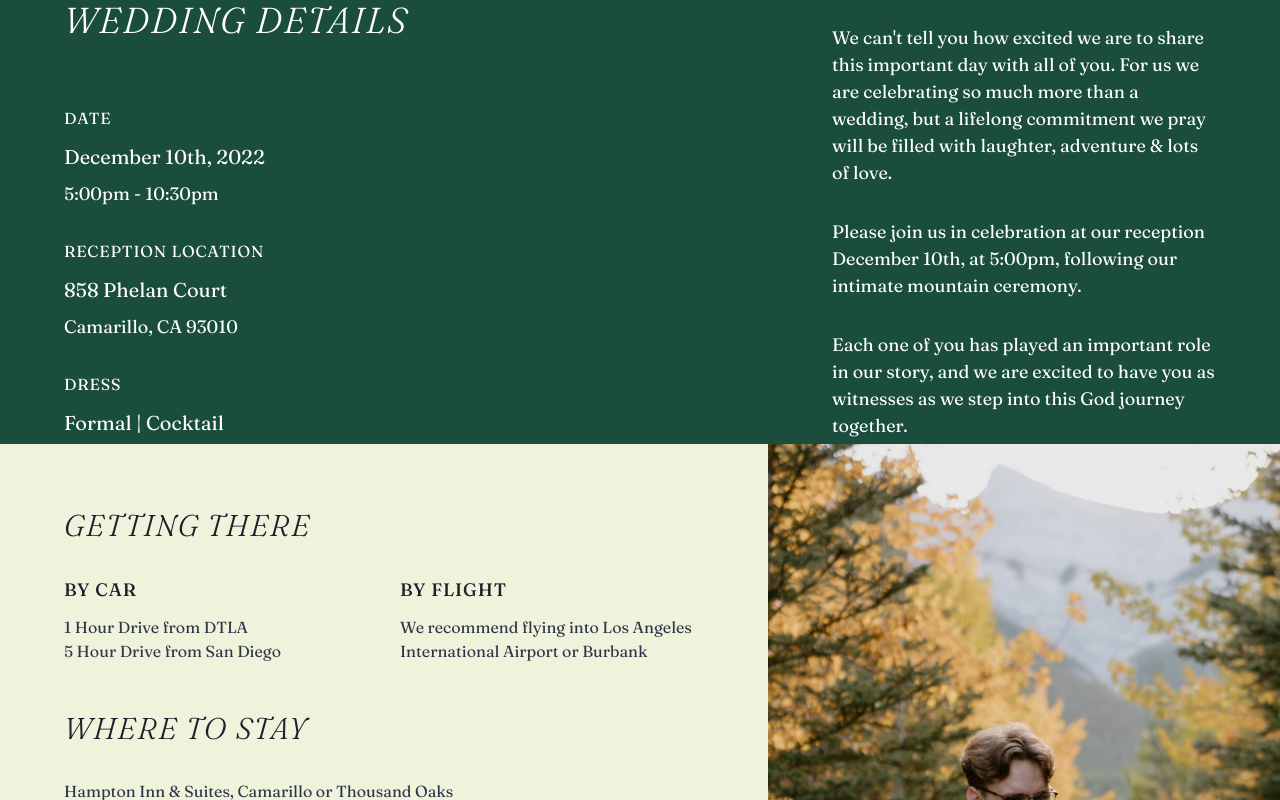
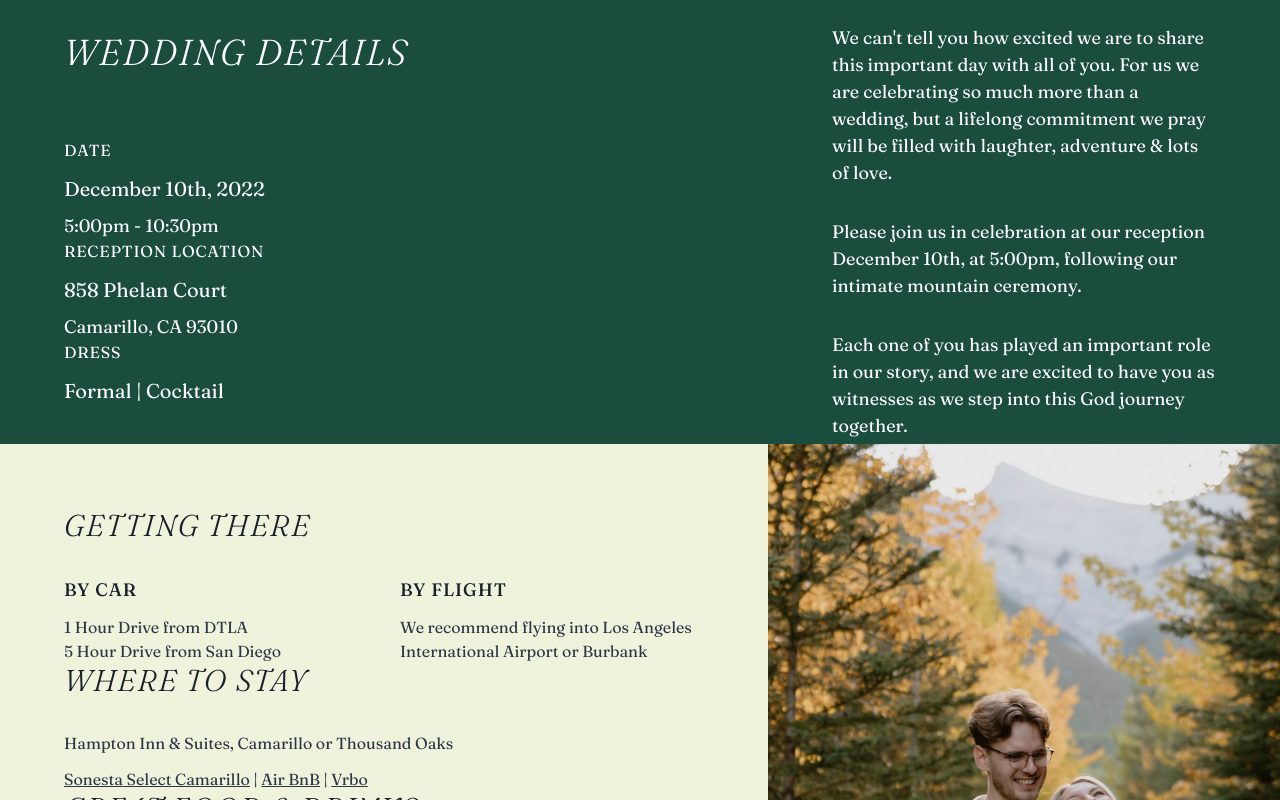
Before and after one commit to Barndon99/wedding-bells, a React (Vite) app: page / in a window 1280 px wide. Shown: the part 720-1520 px from the top of the page. Built offline with nearby package versions, Linux system fonts and the light colour scheme.

Commit message:
animations + framer motion

```diff
--- /dev/null
+++ b/src/components/AnimatedSection.jsx
@@ -0,0 +1,129 @@
+import { motion } from 'framer-motion'
+import { useInView } from 'framer-motion'
+import { useRef } from 'react'
+
+// Slide up animation
+export function SlideUp({ children, delay = 0, duration = 0.6 }) {
+  const ref = useRef(null)
+  const isInView = useInView(ref, { once: true, margin: "-100px" })
+
+  return (
+    <motion.div
+      ref={ref}
+      initial={{ opacity: 0, y: 50 }}
+      animate={isInView ? { opacity: 1, y: 0 } : { opacity: 0, y: 50 }}
+      transition={{ duration, delay, ease: "easeOut" }}
+    >
+      {children}
+    </motion.div>
+  )
+}
+
+// Fade in animation
+export function FadeIn({ children, delay = 0, duration = 0.8 }) {
+  const ref = useRef(null)
+  const isInView = useInView(ref, { once: true, margin: "-50px" })
+
+  return (
+    <motion.div
+      ref={ref}
+      initial={{ opacity: 0 }}
+      animate={isInView ? { opacity: 1 } : { opacity: 0 }}
+      transition={{ duration, delay, ease: "easeOut" }}
+    >
+      {children}
+    </motion.div>
+  )
+}
+
+// Slide in from left
+export function SlideInLeft({ children, delay = 0, duration = 0.8 }) {
+  const ref = useRef(null)
+  const isInView = useInView(ref, { once: true, margin: "-100px" })
+
+  return (
+    <motion.div
+      ref={ref}
+      initial={{ opacity: 0, x: -50 }}
+      animate={isInView ? { opacity: 1, x: 0 } : { opacity: 0, x: -50 }}
+      transition={{ duration, delay, ease: "easeOut" }}
+    >
+      {children}
+    </motion.div>
+  )
+}
+
+// Slide in from right
+export function SlideInRight({ children, delay = 0, duration = 0.8 }) {
+  const ref = useRef(null)
+  const isInView = useInView(ref, { once: true, margin: "-100px" })
+
+  return (
+    <motion.div
+      ref={ref}
+      initial={{ opacity: 0, x: 50 }}
+      animate={isInView ? { opacity: 1, x: 0 } : { opacity: 0, x: 50 }}
+      transition={{ duration, delay, ease: "easeOut" }}
+    >
+      {children}
+    </motion.div>
+  )
+}
+
+// Scale up animation
+export function ScaleUp({ children, delay = 0, duration = 0.6 }) {
+  const ref = useRef(null)
+  const isInView = useInView(ref, { once: true, margin: "-100px" })
+
+  return (
+    <motion.div
+      ref={ref}
+      initial={{ opacity: 0, scale: 0.8 }}
+      animate={isInView ? { opacity: 1, scale: 1 } : { opacity: 0, scale: 0.8 }}
+      transition={{ duration, delay, ease: "easeOut" }}
+    >
+      {children}
+    </motion.div>
+  )
+}
+
+// Stagger children animation
+export function StaggerContainer({ children, staggerDelay = 0.1 }) {
+  const ref = useRef(null)
+  const isInView = useInView(ref, { once: true, margin: "-100px" })
+
+  return (
+    <motion.div
+      ref={ref}
+      initial="hidden"
+      animate={isInView ? "visible" : "hidden"}
+      variants={{
+        hidden: {},
+        visible: {
+          transition: {
+            staggerChildren: staggerDelay
+          }
+        }
+      }}
+    >
+      {children}
+    </motion.div>
+  )
+}
+
+export function StaggerItem({ children, delay = 0 }) {
+  return (
+    <motion.div
+      variants={{
+        hidden: { opacity: 0, y: 30 },
+        visible: {
+          opacity: 1,
+          y: 0,
+          transition: { duration: 0.6, ease: "easeOut", delay }
+        }
+      }}
+    >
+      {children}
+    </motion.div>
+  )
+}
--- a/src/pages/Home.jsx
+++ b/src/pages/Home.jsx
@@ -8,6 +8,7 @@ import {
   Button,
   SimpleGrid
 } from '@chakra-ui/react'
+import { SlideUp, FadeIn, SlideInLeft, SlideInRight, StaggerContainer, StaggerItem } from '../components/AnimatedSection'
 
 function Home() {
   return (
@@ -36,12 +37,15 @@ function Home() {
         {/* Hero Content */}
         <VStack spacing={6} textAlign="center" position="relative" zIndex={1} color="white">
           {/* Small dots decoration */}
+          <FadeIn delay={0.2}>
             <HStack spacing={2} mb={4}>
               <Box w={2} h={2} bg="white" borderRadius="full" />
               <Box w={2} h={2} bg="white" borderRadius="full" />
               <Box w={2} h={2} bg="white" borderRadius="full" />
             </HStack>
+          </FadeIn>
 
+          <SlideUp delay={0.4}>
             <Heading
               as="h1"
               fontSize={{ base: "4xl", md: "6xl" }}
@@ -52,7 +56,9 @@ function Home() {
             >
               Graham & Katarina
             </Heading>
+          </SlideUp>
 
+          <SlideUp delay={0.6}>
             <Button
               bg="white"
               color="gray.800"
@@ -66,8 +72,9 @@ function Home() {
             >
               Save the Date • June 15, 2024
             </Button>
+          </SlideUp>
 
-          <Box>
+          <SlideUp delay={0.8}>
             <Button
               variant="outline"
               borderColor="white"
@@ -82,7 +89,7 @@ function Home() {
             >
               RSVP
             </Button>
-          </Box>
+          </SlideUp>
         </VStack>
       </Box>
 
@@ -97,6 +104,7 @@ function Home() {
           {/* Left Column - Wedding Details */}
           <Box p={{ base: 8, lg: 16 }} display="flex" alignItems="center">
             <VStack align="start" spacing={{ base: 6, lg: 8 }} w="full">
+              <SlideInLeft>
                 <Heading
                   fontSize={{ base: "3xl", lg: "4xl" }}
                   fontWeight="300"
@@ -108,8 +116,10 @@ function Home() {
                 >
                   Wedding Details
                 </Heading>
+              </SlideInLeft>
 
-              <VStack align="start" spacing={{ base: 6, lg: 8 }} w="full">
+              <StaggerContainer>
+                <StaggerItem>
                   <Box>
                     <Text fontSize={{ base: "sm", lg: "md" }} letterSpacing="wider" textTransform="uppercase" mb={3} color="white">
                       Date
@@ -117,7 +127,9 @@ function Home() {
                     <Text fontSize={{ base: "lg", lg: "xl" }} color="white" mb={2}>December 10th, 2022</Text>
                     <Text fontSize={{ base: "md", lg: "lg" }} color="white">5:00pm - 10:30pm</Text>
                   </Box>
+                </StaggerItem>
 
+                <StaggerItem>
                   <Box>
                     <Text fontSize={{ base: "sm", lg: "md" }} letterSpacing="wider" textTransform="uppercase" mb={3} color="white">
                       Reception Location
@@ -125,20 +137,24 @@ function Home() {
                     <Text fontSize={{ base: "lg", lg: "xl" }} color="white" mb={2}>858 Phelan Court</Text>
                     <Text fontSize={{ base: "md", lg: "lg" }} color="white">Camarillo, CA 93010</Text>
                   </Box>
+                </StaggerItem>
 
+                <StaggerItem>
                   <Box>
                     <Text fontSize={{ base: "sm", lg: "md" }} letterSpacing="wider" textTransform="uppercase" mb={3} color="white">
                       Dress
                     </Text>
                     <Text fontSize={{ base: "lg", lg: "xl" }} color="white" mb={2}>Formal | Cocktail</Text>
                   </Box>
-              </VStack>
+                </StaggerItem>
+              </StaggerContainer>
             </VStack>
           </Box>
 
           {/* Right Column - Additional Info */}
           <Box p={{ base: 8, lg: 16 }} display="flex" alignItems="center">
             <VStack align="start" spacing={{ base: 6, lg: 8 }} w="full">
+              <SlideInRight>
                 <Heading
                   fontSize={{ base: "2xl", lg: "3xl" }}
                   fontWeight="300"
@@ -150,6 +166,7 @@ function Home() {
                 >
                   A Note from the Bride & Groom
                 </Heading>
+              </SlideInRight>
 
               <VStack align="start" spacing={{ base: 6, lg: 8 }} w="full">
                 <Text color="white" fontSize={{ base: "md", lg: "lg" }} lineHeight="relaxed">
@@ -195,6 +212,7 @@ function Home() {
         <Box bg="#f0f3dc" p={16} order={{ base: 2, lg: 1 }}>
           <VStack spacing={12} align="start">
             {/* Getting There */}
+            <SlideUp>
               <Box>
                 <Heading
                   fontSize={{ base: "2xl", lg: "3xl" }}
@@ -312,6 +330,7 @@ function Home() {
                 </Box>
               </SimpleGrid>
               </Box>
+            </SlideUp>
           </VStack>
         </Box>
       </SimpleGrid>
--- a/src/pages/Photos.jsx
+++ b/src/pages/Photos.jsx
@@ -1,4 +1,5 @@
 import { Box, Heading, Text, VStack, Container, SimpleGrid, Image } from '@chakra-ui/react'
+import { SlideUp, FadeIn } from '../components/AnimatedSection'
 
 function Photos() {
   // Placeholder images - replace with actual photos
@@ -15,6 +16,7 @@ function Photos() {
     <Box minH="100vh" bg="#f0f3dc">
       <Container maxW="container.lg" py={16}>
         <VStack spacing={12} align="center" textAlign="center">
+          <SlideUp>
             <VStack spacing={6}>
               <Heading
                 as="h1"
@@ -31,7 +33,9 @@ function Photos() {
                 to recent moments, these photos tell the story of our love.
               </Text>
             </VStack>
+          </SlideUp>
 
+        <FadeIn delay={0.3}>
           <SimpleGrid columns={{ base: 1, sm: 2, md: 3 }} spacing={6} w="full">
           {photos.map((photo) => (
             <Box
@@ -56,13 +60,16 @@ function Photos() {
             </Box>
           ))}
           </SimpleGrid>
+        </FadeIn>
 
+        <SlideUp delay={0.6}>
           <Box textAlign="center" mt={8}>
             <Text color="gray.600" fontStyle="italic">
               More photos coming soon! We'll be adding engagement photos and other
               special moments as we get closer to the big day.
             </Text>
           </Box>
+        </SlideUp>
         </VStack>
       </Container>
     </Box>
--- a/src/pages/RSVP.jsx
+++ b/src/pages/RSVP.jsx
@@ -13,6 +13,7 @@ import {
   useToast
 } from '@chakra-ui/react'
 import { useState } from 'react'
+import { SlideUp, FadeIn } from '../components/AnimatedSection'
 
 function RSVP() {
   const [formData, setFormData] = useState({
@@ -48,6 +49,7 @@ function RSVP() {
     <Box minH="100vh" bg="#f0f3dc">
       <Container maxW="container.lg" py={16}>
         <VStack spacing={12} align="center" textAlign="center">
+          <SlideUp>
             <VStack spacing={6}>
               <Heading
                 as="h1"
@@ -63,7 +65,9 @@ function RSVP() {
                 We can't wait to celebrate with you! Please respond by May 1st, 2024
               </Text>
             </VStack>
+          </SlideUp>
 
+          <FadeIn delay={0.3}>
             <Box w="full" maxW="2xl">
               <Box bg="white" p={8} borderRadius="lg" shadow="lg">
               <form onSubmit={handleSubmit}>
@@ -171,7 +175,9 @@ function RSVP() {
               </form>
             </Box>
             </Box>
+          </FadeIn>
 
+          <SlideUp delay={0.6}>
             <VStack spacing={4} textAlign="center" maxW="2xl">
               <Text fontSize="lg" color="gray.600" fontWeight="500">
                 Questions about the wedding?
@@ -180,6 +186,7 @@ function RSVP() {
                 Contact us at <Text as="span" color="#1B4D3E" fontWeight="500">hello@grahamandkat.com</Text> or call <Text as="span" color="#1B4D3E" fontWeight="500">(555) 123-4567</Text>
               </Text>
             </VStack>
+          </SlideUp>
         </VStack>
       </Container>
     </Box>
```
Lines whose indentation alone changed are shown as unchanged.
